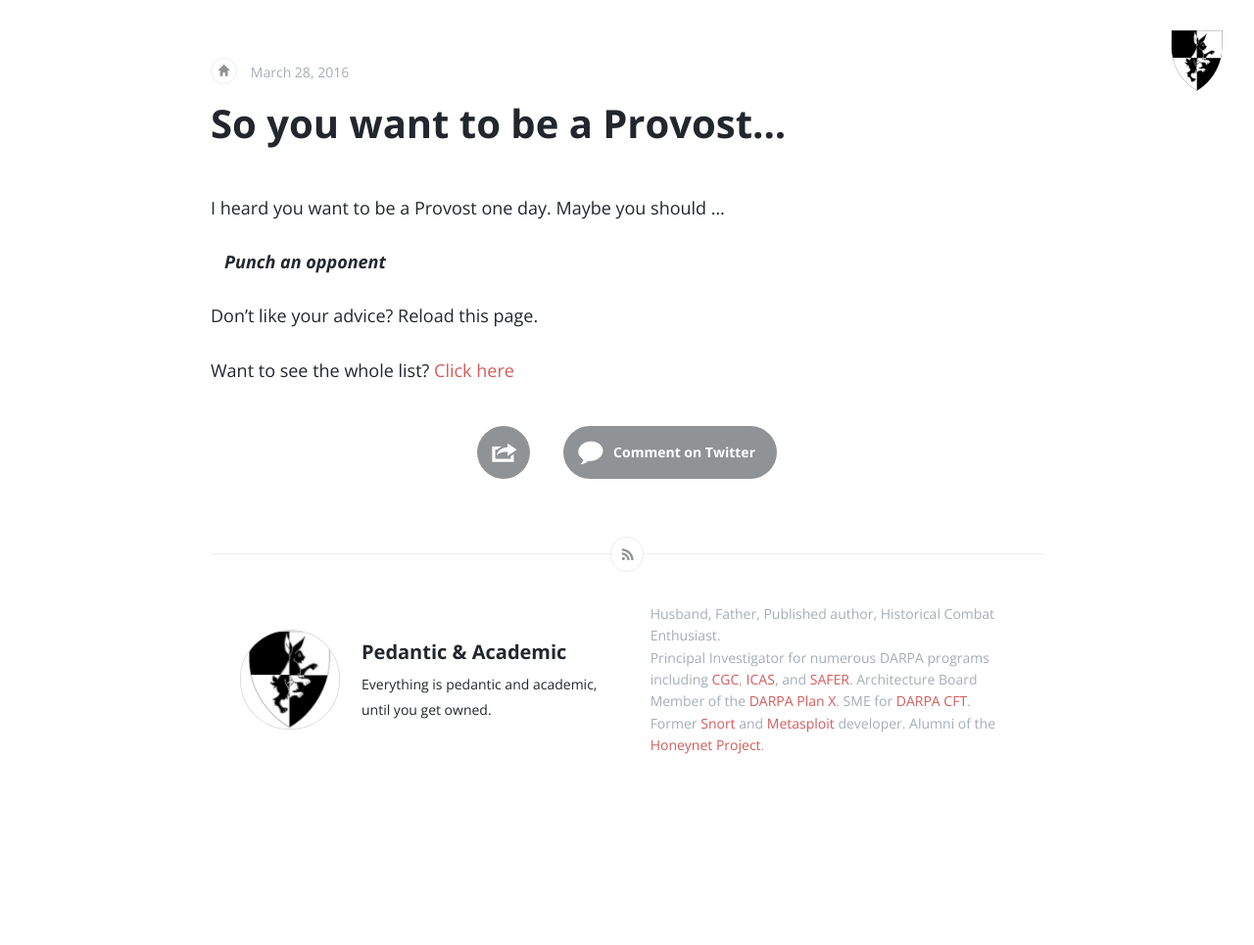
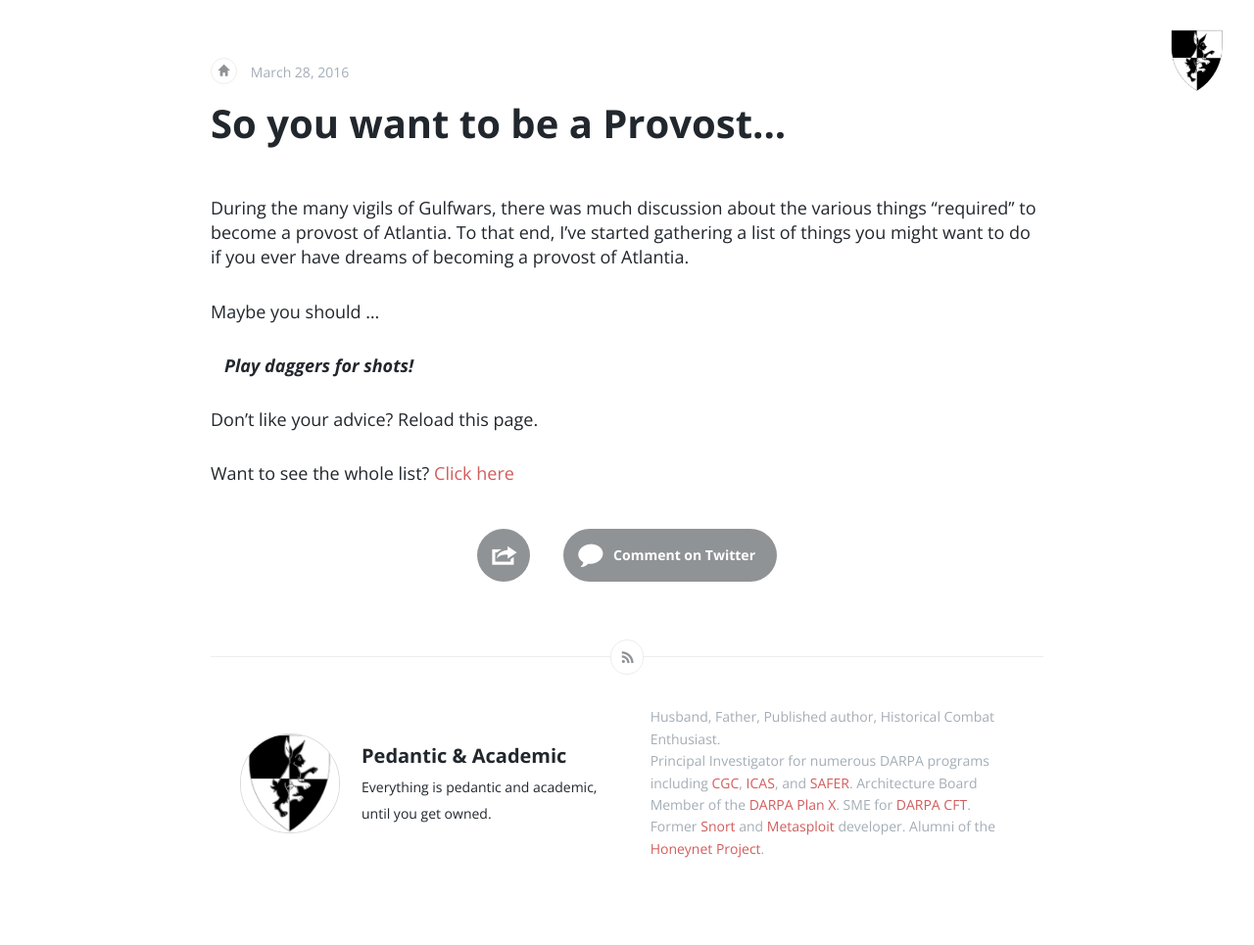
Before and after one commit to demoray/demoray.github.io, a Jekyll site: the page built from _posts/2016-03-28-so-you-want-to-be-a-provost.md, in a window 1280 px wide. Shown: the whole page at 98% size. Built offline with Jekyll 4.4.1, drawn with Linux system fonts in a browser that asks for light colours; comment, search, counter and statistics services are not loaded.

Commit message:
more updates

```diff
--- a/_posts/2016-03-28-so-you-want-to-be-a-provost.md
+++ b/_posts/2016-03-28-so-you-want-to-be-a-provost.md
@@ -3,7 +3,9 @@
 layout: post
 ---
 
-I heard you want to be a Provost one day.  Maybe you should ...
+During the many vigils of Gulfwars, there was much discussion about the various things "required" to become a provost of Atlantia. To that end, I've started gathering a list of things you might want to do if you ever have dreams of becoming a provost of Atlantia.
+
+Maybe you should ...
 
 <i><b><span id="dostuff">(turn javascript on so you can see this)</span></b></i>
 
@@ -19,6 +21,7 @@
     'Convince the entire army to scream "Fuck em in the ass"',
     'Do some service.  Maybe.  I\'ve heard it\'s important.',
     'Enjoy fighting',
+    'Entice the known world to turn all of rapier into a sexual innuendo',
     'Fight "Ninja Monkey Style"',
     'Fight in Battle of Nations',
     'Frequently use the excuse "Connor says it was OK"',
```
